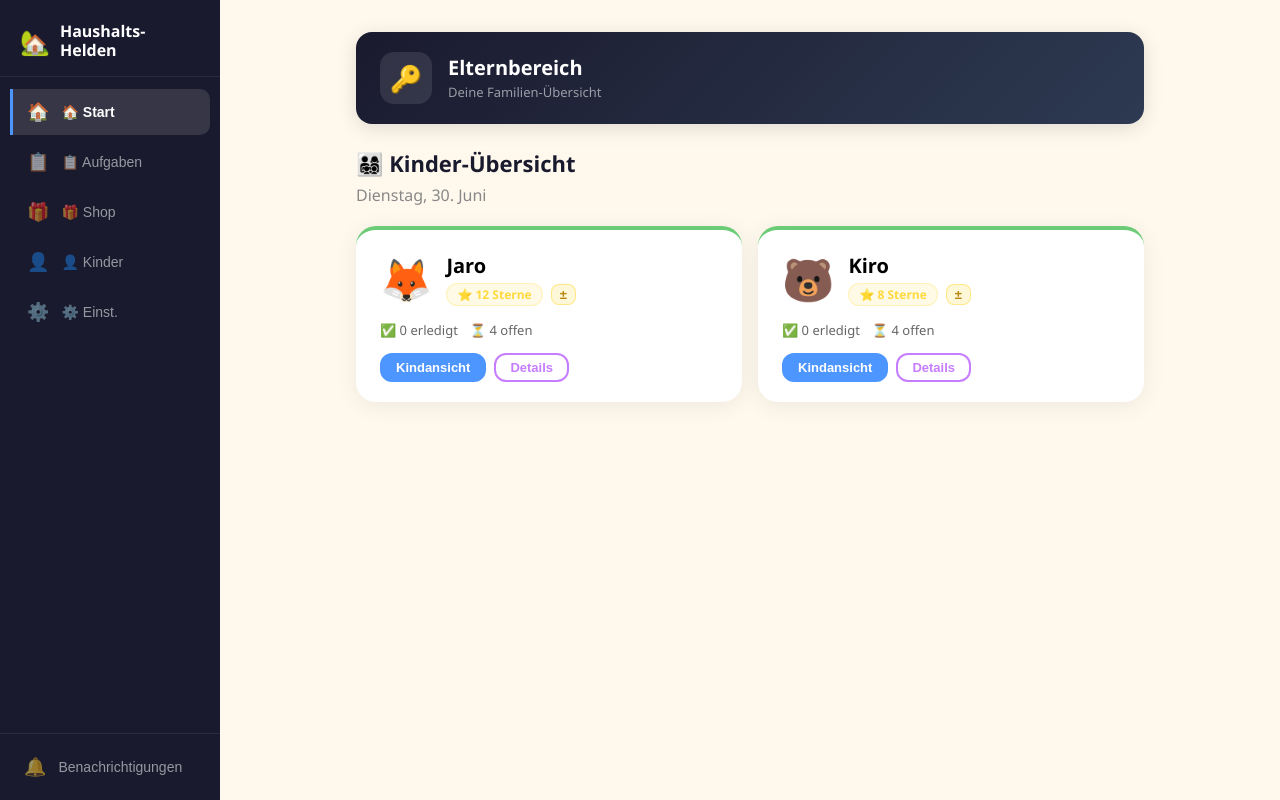
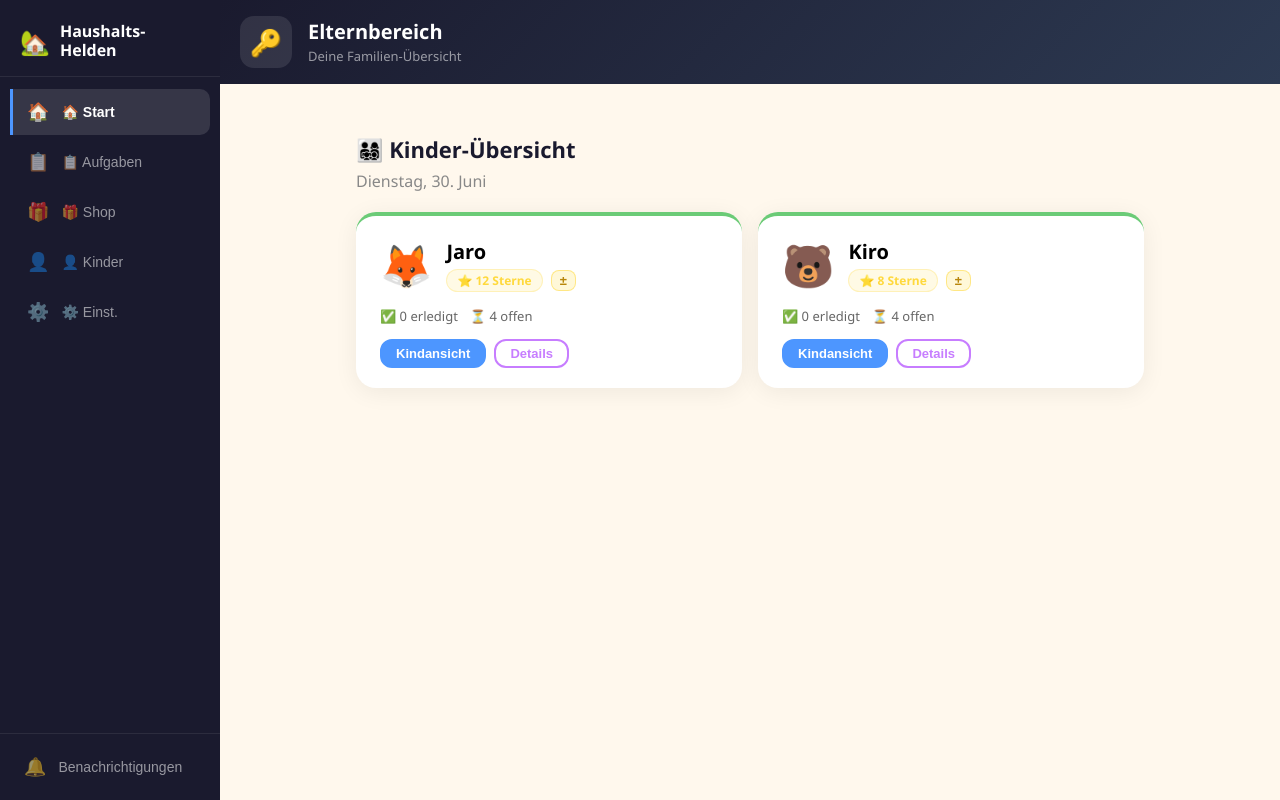
Before and after one commit to L1nax/HaushaltsHelden, a React (Vite) app: page / in a window 1280 px wide. Built offline with nearby package versions, Linux system fonts and the light colour scheme.

Commit message:
Move page header banner between top header and menu bar

```diff
--- a/src/App.jsx
+++ b/src/App.jsx
@@ -1178,9 +1178,8 @@ export default function App() {
   const pageHeader = currentTitle && (
     <div style={{
       background: `linear-gradient(135deg, ${COLORS.dark} 0%, #2d3a52 100%)`,
-      borderRadius: 16, padding: "20px 24px", marginBottom: 24,
+      padding: "16px 20px",
       display: "flex", alignItems: "center", gap: 16,
-      boxShadow: "0 4px 20px rgba(0,0,0,0.12)",
     }}>
       <div style={{
         width: 52, height: 52, borderRadius: 14,
@@ -1203,7 +1202,6 @@ export default function App() {
 
   const content = (
     <>
-      {pageHeader}
       {view === "overview"    && <ParentOverview data={data} setData={setData} setView={setView} setSelectedChild={setSelectedChild} />}
       {view === "tasks"       && <TasksView data={data} setData={setData} />}
       {view === "rewards"     && <RewardsView data={data} setData={setData} />}
@@ -1274,8 +1272,9 @@ export default function App() {
         </div>
 
         {/* Main */}
-        <div style={{ flex: 1, overflowY: "auto" }}>
-          <div style={{ maxWidth: 860, margin: "0 auto", padding: "32px 36px" }}>
+        <div style={{ flex: 1, overflowY: "auto", display: "flex", flexDirection: "column" }}>
+          {pageHeader}
+          <div style={{ maxWidth: 860, margin: "0 auto", padding: "32px 36px", width: "100%" }}>
             {content}
           </div>
         </div>
@@ -1300,6 +1299,8 @@ export default function App() {
 
       {notifPanel}
 
+      {pageHeader}
+
       <div style={{ background: "white", display: "flex", borderBottom: "2px solid #f0f0f0" }}>
         {NAV.map(n => (
           <button key={n.id} onClick={() => setView(n.id)}
```
